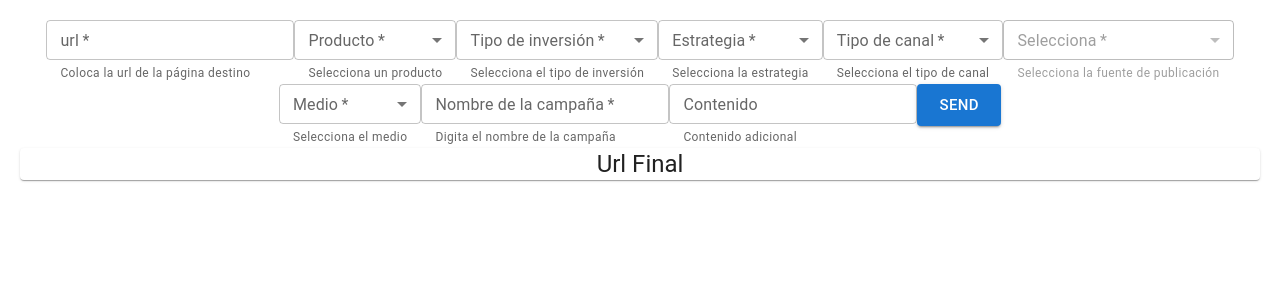
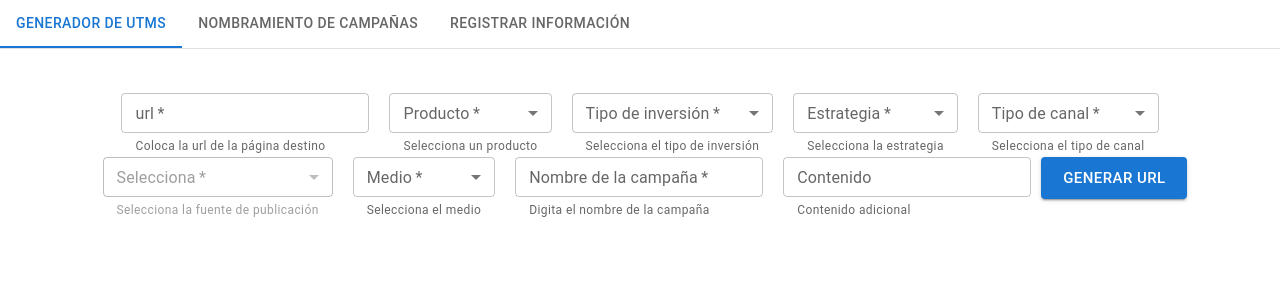
Before and after one commit to Alpacorp/utm-generator, a React (Create React App) app: page / in a window 1280 px wide. Shown: the top 300 px of the page. Built offline with nearby package versions, Linux system fonts and the light colour scheme.

Commit message:
add new styles

```diff
--- /dev/null
+++ b/src/componentes/Home.css
@@ -0,0 +1,3 @@
+.input {
+  margin: 0 10px;
+}
--- a/src/componentes/Home.tsx
+++ b/src/componentes/Home.tsx
@@ -14,6 +14,7 @@ import { Toaster, toast } from "react-hot-toast";
 import { useForm } from "../hooks/useForm";
 import { transformText } from "../utils/transformText";
 import { useState } from "react";
+import "./Home.css";
 
 const { businessLineData } = Business;
 const { channelTypeData } = Channel;
@@ -22,7 +23,7 @@ const { sourceMediaData } = SourceMedia;
 const { strategyData } = Strategy;
 const { mediumData } = Medium;
 
-const Home = () => {
+const Utms = () => {
   const [finalUrl, setFinalUrl] = useState("");
 
   const [formValues, handleInputChange, reset] = useForm({
@@ -85,9 +86,11 @@ const Home = () => {
             error={false}
             required
             type="url"
+            style={{ margin: "0 10px" }}
             helperText="Coloca la url de la página destino"
           />
           <TextField
+            style={{ margin: "0 10px" }}
             id="businessLine"
             name="businessLine"
             label="Producto"
@@ -99,6 +102,7 @@ const Home = () => {
             helperText="Selecciona un producto"
             required
           >
+            <MenuItem value="">Selecciona</MenuItem>
             {businessLineData.map((value: any, index: number) => (
               <MenuItem key={value.id} value={value.shortName}>
                 {value.name}
@@ -106,6 +110,7 @@ const Home = () => {
             ))}
           </TextField>
           <TextField
+            style={{ margin: "0 10px" }}
             id="typeAd"
             name="typeAd"
             label="Tipo de inversión"
@@ -117,6 +122,7 @@ const Home = () => {
             helperText="Selecciona el tipo de inversión"
             required
           >
+            <MenuItem value="">Selecciona</MenuItem>
             {typeAdData.map((value: any, index: number) => (
               <MenuItem key={value.id} value={value.shortName}>
                 {value.name}
@@ -124,6 +130,7 @@ const Home = () => {
             ))}
           </TextField>
           <TextField
+            style={{ margin: "0 10px" }}
             id="strategy"
             name="strategy"
             label="Estrategia"
@@ -135,6 +142,7 @@ const Home = () => {
             helperText="Selecciona la estrategia"
             required
           >
+            <MenuItem value="">Selecciona</MenuItem>
             {strategyData.map((value: any, index: number) => (
               <MenuItem key={value.id} value={value.shortName}>
                 {value.name}
@@ -142,6 +150,7 @@ const Home = () => {
             ))}
           </TextField>
           <TextField
+            style={{ margin: "0 10px" }}
             id="channelType"
             name="channelType"
             label="Tipo de canal"
@@ -154,6 +163,7 @@ const Home = () => {
             required
             defaultValue=""
           >
+            <MenuItem value="">Selecciona</MenuItem>
             {channelTypeData.map((value: any, index: number) => (
               <MenuItem key={value.id} value={value.id}>
                 {value.name}
@@ -161,6 +171,7 @@ const Home = () => {
             ))}
           </TextField>
           <TextField
+            style={{ margin: "0 10px" }}
             id="sourceMedia"
             name="sourceMedia"
             label="Selecciona"
@@ -174,6 +185,7 @@ const Home = () => {
             defaultValue=""
             disabled={channelType === "" ? true : false}
           >
+            <MenuItem value="">Selecciona</MenuItem>
             {sourceMediaFiltered.map((value: any, index: number) => (
               <MenuItem key={value.id} value={value.name}>
                 {value.name}
@@ -181,6 +193,7 @@ const Home = () => {
             ))}
           </TextField>
           <TextField
+            style={{ margin: "0 10px" }}
             id="medium"
             name="medium"
             label="Medio"
@@ -200,6 +213,7 @@ const Home = () => {
             ))}
           </TextField>
           <TextField
+            style={{ margin: "0 10px" }}
             id="campain"
             name="campain"
             label="Nombre de la campaña"
@@ -213,6 +227,7 @@ const Home = () => {
             helperText="Digita el nombre de la campaña"
           />
           <TextField
+            style={{ margin: "0 10px" }}
             id="content"
             name="content"
             label="Contenido"
@@ -230,10 +245,11 @@ const Home = () => {
             type="submit"
             color="primary"
           >
-            Send
+            Generar url
           </Button>
         </form>
 
+        {finalUrl !== "" && (
           <Grid container spacing={3}>
             <Grid item xs={12}>
               <Paper>
@@ -256,6 +272,7 @@ const Home = () => {
               </Paper>
             </Grid>
           </Grid>
+        )}
         <Toaster
           toastOptions={{
             // Define default options
@@ -281,4 +298,4 @@ const Home = () => {
   );
 };
 
-export default Home;
+export default Utms;
--- a/src/componentes/Input.tsx
+++ /dev/null
@@ -1,3 +0,0 @@
-export function Input({ register, name, ...rest }: any) {
-  return <input {...register(name)} {...rest} />;
-}
--- /dev/null
+++ b/src/componentes/MenuTab.tsx
@@ -0,0 +1,72 @@
+import Tabs from "@mui/material/Tabs";
+import Tab from "@mui/material/Tab";
+import Typography from "@mui/material/Typography";
+import Box from "@mui/material/Box";
+import { useState } from "react";
+import Utms from "./Home";
+
+interface TabPanelProps {
+  children?: React.ReactNode;
+  index: number;
+  value: number;
+}
+
+function TabPanel(props: TabPanelProps) {
+  const { children, value, index, ...other } = props;
+
+  return (
+    <div
+      role="tabpanel"
+      hidden={value !== index}
+      id={`simple-tabpanel-${index}`}
+      aria-labelledby={`simple-tab-${index}`}
+      {...other}
+    >
+      {value === index && (
+        <Box sx={{ p: 3 }}>
+          <div>{children}</div>
+        </Box>
+      )}
+    </div>
+  );
+}
+
+function a11yProps(index: number) {
+  return {
+    id: `simple-tab-${index}`,
+    "aria-controls": `simple-tabpanel-${index}`,
+  };
+}
+
+export const MenuTab = () => {
+  const [value, setValue] = useState(0);
+
+  const handleChange = (event: React.SyntheticEvent, newValue: number) => {
+    setValue(newValue);
+  };
+
+  return (
+    <Box sx={{ width: "100%" }}>
+      <Box sx={{ borderBottom: 1, borderColor: "divider" }}>
+        <Tabs
+          value={value}
+          onChange={handleChange}
+          aria-label="basic tabs example"
+        >
+          <Tab label="Generador de UTMs" {...a11yProps(0)} />
+          <Tab label="Nombramiento de campañas" {...a11yProps(1)} />
+          <Tab label="Registrar Información" {...a11yProps(2)} />
+        </Tabs>
+      </Box>
+      <TabPanel value={value} index={0}>
+        <Utms />
+      </TabPanel>
+      <TabPanel value={value} index={1}>
+        Item Two
+      </TabPanel>
+      <TabPanel value={value} index={2}>
+        Item Three
+      </TabPanel>
+    </Box>
+  );
+};
--- a/src/containers/AppRouter.tsx
+++ b/src/containers/AppRouter.tsx
@@ -1,5 +1,5 @@
 import { Route, Routes } from "react-router-dom";
-import Home from "../componentes/Home";
+import { MenuTab } from "../componentes/MenuTab";
 import Layout from "./Layout";
 
 const AppRouter = () => {
@@ -7,7 +7,7 @@ const AppRouter = () => {
     <>
       <Layout>
         <Routes>
-          <Route path="/" element={<Home />} />
+          <Route path="/" element={<MenuTab />} />
         </Routes>
       </Layout>
     </>
--- a/src/data/channelType.json
+++ b/src/data/channelType.json
@@ -2,8 +2,8 @@
   "channelTypeData": [
     {
       "id": 1,
-      "name": "medios_directos",
-      "shortName": "md"
+      "name": "medios_propios",
+      "shortName": "mp"
     },
     {
       "id": 2,
@@ -12,8 +12,13 @@
     },
     {
       "id": 3,
-      "name": "medios_propios",
+      "name": "medios_pagos",
       "shortName": "mp"
+    },
+    {
+      "id": 4,
+      "name": "medios_directos",
+      "shortName": "md"
     }
   ]
 }
--- a/src/data/sourceMedia.json
+++ b/src/data/sourceMedia.json
@@ -2,108 +2,163 @@
   "sourceMediaData": [
     {
       "id": 1,
+      "name": "portalwebcajasocial",
+      "idChannelType": 1
+    },
+    {
+      "id": 2,
+      "name": "blogsubancoamigo",
+      "idChannelType": 1
+    },
+    {
+      "id": 3,
+      "name": "mipagoamigo",
+      "idChannelType": 1
+    },
+    {
+      "id": 4,
+      "name": "impresos",
+      "idChannelType": 1
+    },
+    {
+      "id": 5,
+      "name": "startv",
+      "idChannelType": 1
+    },
+    {
+      "id": 6,
+      "name": "email",
+      "idChannelType": 1
+    },
+    {
+      "id": 7,
+      "name": "intranet",
+      "idChannelType": 1
+    },
+    {
+      "id": 8,
+      "name": "revista",
+      "idChannelType": 1
+    },
+    {
+      "id": 9,
+      "name": "noticiero",
+      "idChannelType": 1
+    },
+    {
+      "id": 10,
       "name": "bing",
       "idChannelType": 2
     },
     {
-      "id": 2,
-      "name": "blogsubancoamigo",
+      "id": 11,
+      "name": "google",
       "idChannelType": 2
     },
     {
-      "id": 3,
-      "name": "comdata",
-      "idChannelType": 1
+      "id": 12,
+      "name": "gmb",
+      "idChannelType": 2
     },
     {
-      "id": 4,
-      "name": "email",
-      "idChannelType": 3
+      "id": 13,
+      "name": "yahoo",
+      "idChannelType": 2
     },
     {
-      "id": 5,
+      "id": 14,
       "name": "facebook",
       "idChannelType": 2
     },
     {
-      "id": 6,
-      "name": "gmb",
-      "idChannelType": 2
-    },
-    {
-      "id": 7,
-      "name": "whatsapp",
-      "idChannelType": 1
-    },
-    {
-      "id": 8,
-      "name": "yahoo",
-      "idChannelType": 2
-    },
-    {
-      "id": 9,
+      "id": 15,
       "name": "instagram",
       "idChannelType": 2
     },
     {
-      "id": 10,
+      "id": 16,
       "name": "linkedin",
       "idChannelType": 2
     },
     {
-      "id": 11,
+      "id": 17,
       "name": "twitter",
       "idChannelType": 2
     },
     {
-      "id": 12,
+      "id": 18,
+      "name": "whatsapp",
+      "idChannelType": 2
+    },
+    {
+      "id": 19,
       "name": "referidos",
       "idChannelType": 2
     },
     {
-      "id": 13,
+      "id": 20,
       "name": "google",
-      "idChannelType": 2
-    },
-    {
-      "id": 14,
-      "name": "portalwebcajasocial",
-      "idChannelType": 3
-    },
-    {
-      "id": 15,
-      "name": "blogsubancoamigo",
-      "idChannelType": 3
-    },
-    {
-      "id": 16,
-      "name": "mipagoamigo",
-      "idChannelType": 3
-    },
-    {
-      "id": 17,
-      "name": "impresos",
-      "idChannelType": 3
-    },
-    {
-      "id": 18,
-      "name": "startv",
-      "idChannelType": 3
-    },
-    {
-      "id": 19,
-      "name": "intranet",
-      "idChannelType": 3
-    },
-    {
-      "id": 20,
-      "name": "revista",
       "idChannelType": 3
     },
     {
       "id": 21,
-      "name": "noticiero",
+      "name": "meta",
       "idChannelType": 3
+    },
+    {
+      "id": 22,
+      "name": "fluvip",
+      "idChannelType": 3
+    },
+    {
+      "id": 23,
+      "name": "linkedin",
+      "idChannelType": 3
+    },
+    {
+      "id": 24,
+      "name": "taptap",
+      "idChannelType": 3
+    },
+    {
+      "id": 25,
+      "name": "acuity",
+      "idChannelType": 3
+    },
+    {
+      "id": 26,
+      "name": "adpromedia",
+      "idChannelType": 3
+    },
+    {
+      "id": 27,
+      "name": "cadreon",
+      "idChannelType": 3
+    },
+    {
+      "id": 28,
+      "name": "doubleclick",
+      "idChannelType": 3
+    },
+    {
+      "id": 29,
+      "name": "bing",
+      "idChannelType": 3
+    },
+    {
+      "id": 30,
+      "name": "yahoo",
+      "idChannelType": 3
+    },
+    {
+      "id": 31,
+      "name": "peoplemedia",
+      "idChannelType": 3
+    },
+    {
+      "id": 32,
+      "name": "comdata",
+      "idChannelType": 4
     }
   ]
 }
```
Also changed, not shown: src/componentes/Select.tsx (deleted, +0 -27 lines). Lines whose indentation alone changed are shown as unchanged.
